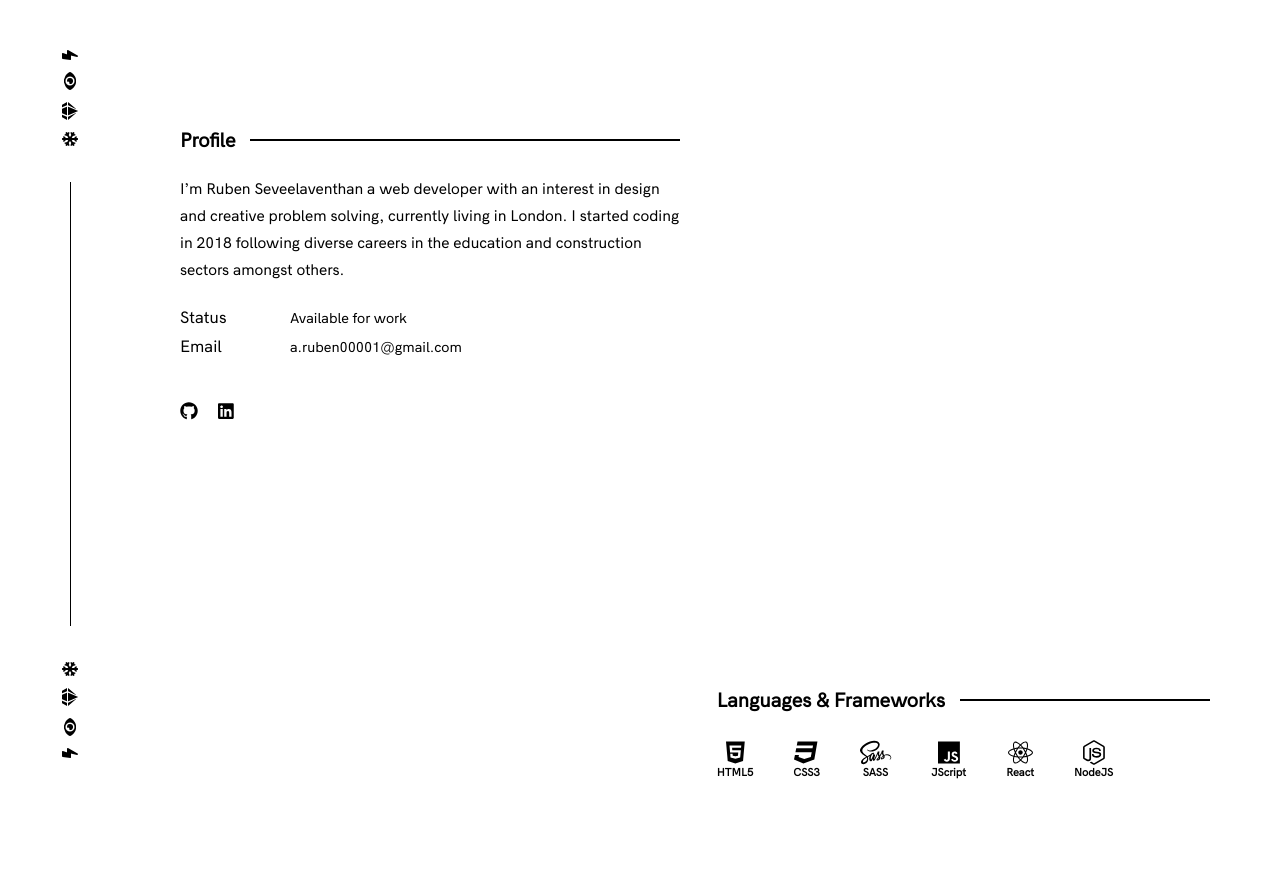
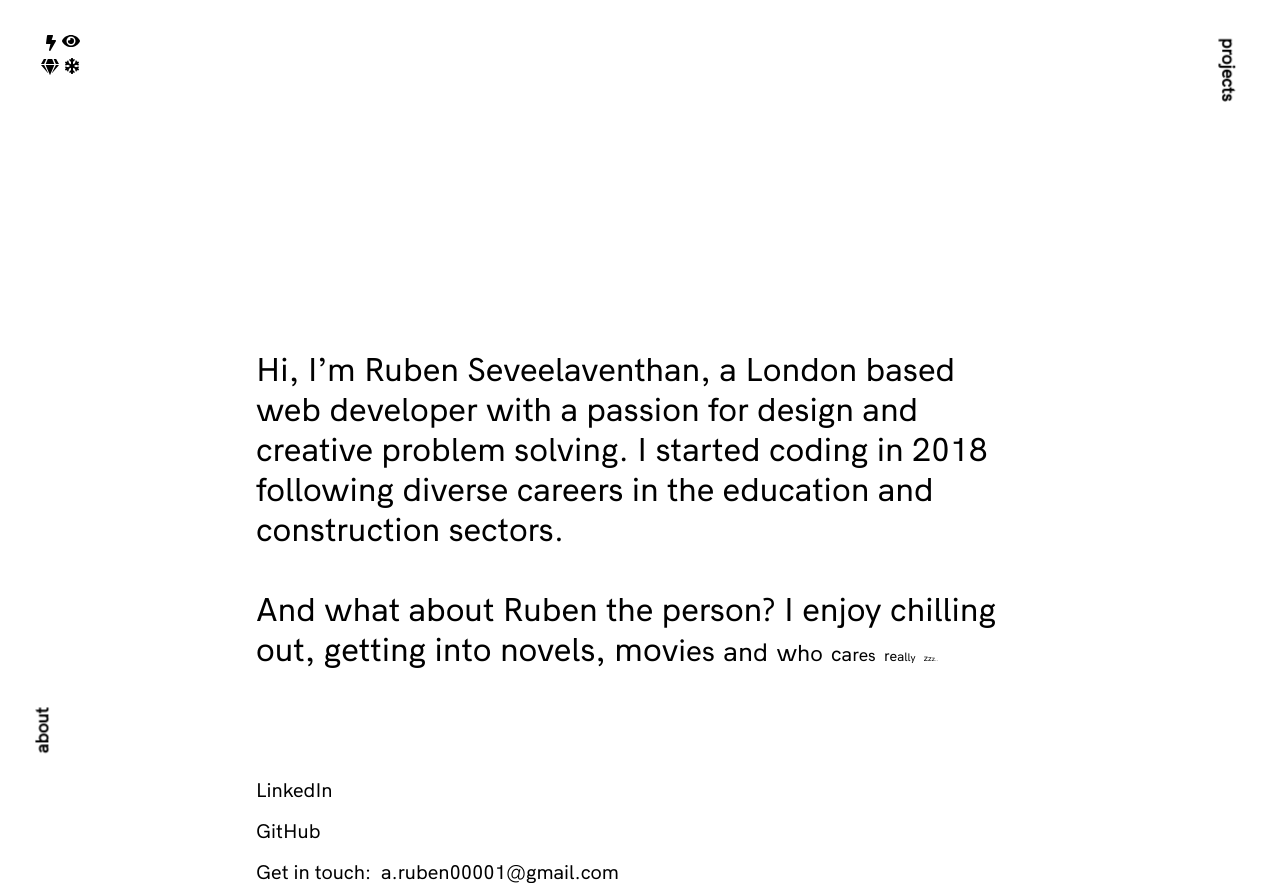
Before and after one commit to Ruben00001/website-portfolio, a React (Create React App) app: page /about in a window 1280 px wide. Before the commit the page ends 800 px from the top, so only its background shows below. Built offline with nearby package versions, Linux system fonts and the light colour scheme.

Commit message:
redesign about page

```diff
--- a/src/components/about/About.js
+++ b/src/components/about/About.js
@@ -1,8 +1,9 @@
 import React, { Component } from 'react'
 import { withRouter } from 'react-router'
 import { Transition, animated } from 'react-spring/renderprops'
-import { FontAwesomeIcon } from "@fortawesome/react-fontawesome"
-import { faBolt, faEye, faGem, faSnowflake } from "@fortawesome/free-solid-svg-icons"
+import Logo from '../pageLinks/Logo';
+import ProjectsLink from '../pageLinks/ProjectsLink';
+import AboutLink from '../pageLinks/AboutLink';
 import AboutSpielTitle from './AboutSpielTitle'
 import AboutSpielContent from './AboutSpielContent'
 import AboutSpielInfo from './AboutSpielInfo'
@@ -18,7 +19,7 @@ class Page2 extends Component {
     this.myRef = React.createRef();
 
     this.state = {
-      page2: true,
+      controlLeaveAnimation: true,
       sideDecorationOffset: 0
     }
 
@@ -46,62 +47,87 @@ class Page2 extends Component {
 
   componentDidMount() {
     setTimeout(() => {
-      window.addEventListener('wheel', this.onWheelA);
+      // window.addEventListener('wheel', this.onWheelA);
       // console.log('wheel event added');
     }, 500);
     console.log('about page mounted ...');
   }
 
   componentWillUnmount() {
-    window.addEventListener('wheel', this.onWheelA);
+    // window.addEventListener('wheel', this.onWheelA);
     // console.log('About wheel event removed');
+  }
+
+  routeHome = () => {
+    this.setState({
+      controlLeaveAnimation: false
+    });
+    setTimeout(() => {this.props.history.push('/')}, 600)
+  }
+
+  routeProjects = () => {
+    this.setState({
+      controlLeaveAnimation: false
+    });
+    setTimeout(() => {this.props.history.push('/work')}, 600)
   }
 
   render() {
     return (
-      <React.Fragment>
+      <div className="about__container">
+        <Logo route={this.routeHome} />
+        <ProjectsLink route={this.routeProjects} />
+        <AboutLink />
         <Transition
           native
-          items = { this.state.page2 }
-          from={{ opacity: 1, marginTop: 0 }}
+          items = { this.state.controlLeaveAnimation }
+          from={{ opacity: 0, marginTop: 20 }}
           enter={{ opacity: 1, marginTop: 0 }}
-          leave={{ opacity: 0, marginTop: 100 }}
+          leave={{ opacity: 0, marginTop: -300 }}
+          config={{ mass: 5, tension: 150, friction: 14 }}
         >
           {show => show && (props => (
-            <animated.div style={props}>
-              <div className="about__container">
-                <div className="side-decoration">
-                  <div className="side-decoration__icon-container">
-                    <FontAwesomeIcon className="side-decoration__icon"  icon={faBolt}/>
-                    <FontAwesomeIcon className="side-decoration__icon"  icon={faEye}/>
-                    <FontAwesomeIcon className="side-decoration__icon"  icon={faGem}/>
-                    <FontAwesomeIcon className="side-decoration__icon"  icon={faSnowflake}/>
-                  </div>
-                  <div className="side-decoration__line"></div>
-                  <div className="side-decoration__icon-container">
-                    <FontAwesomeIcon className="side-decoration__icon"  icon={faSnowflake}/>
-                    <FontAwesomeIcon className="side-decoration__icon"  icon={faGem}/>
-                    <FontAwesomeIcon className="side-decoration__icon"  icon={faEye}/>
-                    <FontAwesomeIcon className="side-decoration__icon"  icon={faBolt}/>
-                  </div>
+            <animated.div className="about__container--top" style={props}>
+              <div className="about__spiel">
+                <p className="about__spiel__content">Hi, I’m Ruben Seveelaventhan, a London based web developer with a passion for design and creative problem solving. I started coding in 2018 following diverse careers in the education and construction sectors.</p>
+                <p className="about__spiel__content"><br/>And what about Ruben the person? I enjoy chilling out, getting into novels, mo
+                <span className="about__spiel__content__span--1">v</span>
+                <span className="about__spiel__content__span--2">i</span>
+                <span className="about__spiel__content__span--3">e</span>
+                <span className="about__spiel__content__span--4">s</span> <span className="about__spiel__content__span--5">a</span>
+                <span className="about__spiel__content__span--6">n</span>
+                <span className="about__spiel__content__span--7">d</span> <span className="about__spiel__content__span--8">w</span>
+                <span className="about__spiel__content__span--9">h</span>
+                <span className="about__spiel__content__span--10">o</span> <span className="about__spiel__content__span--11">c</span>
+                <span className="about__spiel__content__span--12">a</span>
+                <span className="about__spiel__content__span--13">r</span>
+                <span className="about__spiel__content__span--14">e</span>
+                <span className="about__spiel__content__span--15">s</span> <span className="about__spiel__content__span--16">r</span>
+                <span className="about__spiel__content__span--17">e</span>
+                <span className="about__spiel__content__span--18">a</span>
+                <span className="about__spiel__content__span--19">l</span>
+                <span className="about__spiel__content__span--20">l</span>
+                <span className="about__spiel__content__span--21">y</span> <span className="about__spiel__content__span--22">z</span>
+                <span className="about__spiel__content__span--23">z</span>
+                <span className="about__spiel__content__span--24">z</span>
+                <span className="about__spiel__content__span--25">.</span>
+                <span className="about__spiel__content__span--26">.</span>
+                </p>
+                <div className="about__spiel__link about__spiel__link--linkedin">
+                  <a href="https://www.linkedin.com/in/ruben-seveelaventhan-0768b5167/" target="__blank"><p>LinkedIn</p></a>
                 </div>
-                <div className="about__container--top">
-                  <div className="about__spiel">
-                    <AboutSpielTitle /> {/* own component to animate separately - should change */}
-                    <AboutSpielContent />
-                    <AboutSpielInfo />
-                    <AboutSpielIcons />
-                  </div>
-                  {/* <AboutImageHeadshot /> */}
+                <div className="about__spiel__link">
+                  <a href="https://github.com/ruben00001" target="__blank"><p>GitHub</p></a>
                 </div>
-                <div className="about__container--bottom">
-                  <AboutLanguages />
+                <div className="about__spiel__link about__spiel__link--email">
+                  <p>Get in touch:</p>
+                  <a><p>a.ruben00001@gmail.com</p></a>
                 </div>
               </div>
             </animated.div>
           ))}
         </Transition>
-      </React.Fragment>
+      </div>
     )
   }
 }
@@ -109,3 +135,12 @@ class Page2 extends Component {
 
 const Page2WithRouter = withRouter(Page2);
 export default Page2WithRouter
+
+
+
+
+{/* <AboutSpielTitle />
+<AboutSpielContent />
+<AboutSpielInfo />
+<AboutSpielIcons /> */}
+{/* <AboutLanguages /> */}
--- a/src/components/home/SecondLineB.js
+++ b/src/components/home/SecondLineB.js
@@ -17,7 +17,7 @@ export default function SecondLineB() {
 
   const reset = useCallback(() => {
     someStringArray.forEach((item, itemIndex) => {
-      setTimeout(() => set(someStringArray.slice(0, itemIndex + 1)), itemIndex * 60)
+      setTimeout(() => set(someStringArray.slice(0, itemIndex + 1)), itemIndex * 50)
     })
   }, []);
 
--- a/src/components/work/Work.js
+++ b/src/components/work/Work.js
@@ -14,7 +14,7 @@ class Work extends Component {
     super(props)
 
     this.state = {
-      show: true,
+      controlLeaveAnimation: true,
       paginationActive: 'black',
       paginationInActive: 'rgb(192, 192, 192)',
       project: 1,
@@ -116,16 +116,16 @@ class Work extends Component {
   }
 
   routeHome = () => {
-    // this.setState({
-    //   page1: false,
-    // });
+    this.setState({
+      controlLeaveAnimation: false,
+    });
     setTimeout(() => {this.props.history.push('/')}, 600)
   }
 
   routeAbout = () => {
-    // this.setState({
-    //   page1: false,
-    // });
+    this.setState({
+      controlLeaveAnimation: false,
+    });
     setTimeout(() => {this.props.history.push('/about')}, 600)
   }
 
@@ -135,9 +135,16 @@ class Work extends Component {
         <Logo route={this.routeHome} />
         <ProjectsLink />
         <AboutLink route={this.routeAbout} />
-        <div className="flipper2"
-          onWheel={this.setAnimationLeaveValues}
-          onClick={this.setAnimationLeaveValues}>
+        <Transition
+          native
+          items = { this.state.controlLeaveAnimation }
+          from={{ opacity: 1, marginTop: 0 }}
+          enter={{ opacity: 1, marginTop: 0 }}
+          leave={{ opacity: 0, marginTop: -300 }}
+          config={{ mass: 5, tension: 150, friction: 14 }}
+        >
+          {show => show && (props => (
+            <animated.div style={props} className="flipper2" onWheel={this.setAnimationLeaveValues}>
               { this.state.project === 1 &&
                 <div className="flipper2__image">
                   <Spring
@@ -170,15 +177,14 @@ class Work extends Component {
                     config={{ delay: 480, duration: 300 }}>
                     { props => (
                       <div style={props} className="flipper2__links">
-                    <a href="" target="__blank">CODE</a>
-                    <a href="" target="__blank">LAUNCH</a>
+                        <a href="https://github.com/ruben00001/amy-jewellery--website" target="__blank">CODE</a>
+                        <a href="https://cryptic-plateau-33978.herokuapp.com/" target="__blank">LAUNCH</a>
                       </div>
                     )}
                   </Spring>
                 </div>
               }
-          {
-            this.state.project === 2 &&
+              { this.state.project === 2 &&
                 <div className="flipper2__image">
                   <Spring
                     from={{ top: '100%', width: '100%', height: '0%' }}
@@ -210,15 +216,14 @@ class Work extends Component {
                     config={{ delay: 480, duration: 300 }}>
                     { props => (
                       <div style={props} className="flipper2__links">
-                    <a href="" target="__blank">CODE</a>
-                    <a href="" target="__blank">LAUNCH</a>
+                        <a href="https://github.com/ruben00001/gentle-energy--website" target="__blank">CODE</a>
+                        <a href="http://gentleenergy.co.uk/" target="__blank">LAUNCH</a>
                       </div>
                     )}
                   </Spring>
                 </div>
               }
-          {
-            this.state.project === 3 &&
+              { this.state.project === 3 &&
                 <div className="flipper2__image">
                   <Spring
                     from={{ top: '100%', width: '100%', height: '0%' }}
@@ -250,15 +255,14 @@ class Work extends Component {
                     config={{ delay: 480, duration: 300 }}>
                     { props => (
                       <div style={props} className="flipper2__links">
-                    <a href="" target="__blank">CODE</a>
-                    <a href="" target="__blank">LAUNCH</a>
+                        <a href="https://github.com/ruben00001/nodejs-mountApp--project" target="__blank">CODE</a>
+                        <a href="https://nameless-tor-14744.herokuapp.com/" target="__blank">LAUNCH</a>
                       </div>
                     )}
                   </Spring>
                 </div>
               }
-          {
-            this.state.project === 4 &&
+              { this.state.project === 4 &&
                 <div className="flipper2__image">
                   <Spring
                     from={{ top: '100%', width: '100%', height: '0%' }}
@@ -290,15 +294,14 @@ class Work extends Component {
                     config={{ delay: 480, duration: 300 }}>
                     { props => (
                       <div style={props} className="flipper2__links">
-                    <a href="" target="__blank">CODE</a>
-                    <a href="" target="__blank">LAUNCH</a>
+                        <a href="https://github.com/ruben00001/js-calulator--project" target="__blank">CODE</a>
+                        <a href="https://ruben00001.github.io/js-calulator--project/" target="__blank">LAUNCH</a>
                       </div>
                     )}
                   </Spring>
                 </div>
               }
-          {
-            this.state.project === 5 &&
+              { this.state.project === 5 &&
                 <div className="flipper2__image">
                   <Spring
                     from={{ top: '100%', width: '100%', height: '0%' }}
@@ -330,8 +333,8 @@ class Work extends Component {
                     config={{ delay: 480, duration: 300 }}>
                     { props => (
                       <div style={props} className="flipper2__links">
-                    <a href="" target="__blank">CODE</a>
-                    <a href="" target="__blank">LAUNCH</a>
+                        <a href="https://github.com/ruben00001/react-weather-api--project" target="__blank">CODE</a>
+                        <a href="https://enigmatic-chamber-48968.herokuapp.com/" target="__blank">LAUNCH</a>
                       </div>
                     )}
                   </Spring>
@@ -349,7 +352,9 @@ class Work extends Component {
                 </Spring>
                 <div className="page-counter__number">05.</div>
               </div>
-        </div>
+            </animated.div>
+          ))}
+        </Transition>
       </div>
     )
   }
--- a/src/scss/style.scss
+++ b/src/scss/style.scss
@@ -16,6 +16,10 @@
   padding: 0;
   box-sizing: border-box;
   font-family: 'Hanken-Grotesk';
+}
+
+body {
+  overflow: hidden;
 }
 
 a:link, a:visited {
@@ -408,15 +412,16 @@ a:link, a:visited {
     display: relative;
 
     &--top {
-      height: 85%;
+      height: 70%;
       // border: 1px solid black;
       display: flex;
+      justify-content: center;
     }
 
-    &--bottom {
-      display: flex;
-      justify-content: flex-end;
-    }
+    // &--bottom {
+    //   display: flex;
+    //   justify-content: flex-end;
+    // }
   }
 
   &__title {
@@ -431,57 +436,145 @@ a:link, a:visited {
     div {
       width: 100%;
       height: 1px;
-      border: .5px solid black;
+      // border: .5px solid black;
       margin-left: 15px;
     }
   }
 
   &__spiel {
-    max-width: 500px;
-    margin: 190px 0 0 250px;
+    width: 60%;
+    margin-top: 350px;
     // border: 1px solid black;
 
-    @media (max-width: 1700px) {
-      margin: 150px 0 0 230px;
-    }
-
-    @media(max-width: 1550px) {
-      margin: 120px 0 0 180px;
-    }
 
     &__content {
-      padding-top: 15px;
-      margin-bottom: 25px;
-      font-size: 14px;
-      line-height: 27px;
-      max-width: 500px;
-    }
+      font-size: 30px;
+      line-height: 40px;
 
-    &__info {
-      display: flex;
-      align-items: center;
-      margin-bottom: 10px;
-
-      h2 {
-        font-size: 15px;
-        font-weight: 400;
-        width: 110px;
+      span {
+        display: inline-block;
       }
 
-      p {
+      &__span--1 {
+        font-size: 29px;
+      }
+
+      &__span--2 {
+        font-size: 28px;
+      }
+
+      &__span--3 {
+        font-size: 27px;
+      }
+
+      &__span--4 {
+        font-size: 26px;
+      }
+
+      &__span--5 {
+        font-size: 25px;
+      }
+
+      &__span--6 {
+        font-size: 24px;
+      }
+
+      &__span--7 {
+        font-size: 23px;
+      }
+
+      &__span--8 {
+        font-size: 22px;
+      }
+
+      &__span--9 {
+        font-size: 21px;
+      }
+
+      &__span--10 {
+        font-size: 20px;
+      }
+
+      &__span--11 {
+        font-size: 19px;
+      }
+
+      &__span--12 {
+        font-size: 18px;
+      }
+
+      &__span--13 {
+        font-size: 17px;
+      }
+
+      &__span--14 {
+        font-size: 16px;
+      }
+
+      &__span--15 {
+        font-size: 15px;
+      }
+
+      &__span--16 {
+        font-size: 14px;
+      }
+
+      &__span--17 {
         font-size: 13px;
+      }
+
+      &__span--18 {
+        font-size: 12px;
+      }
+
+      &__span--19 {
+        font-size: 11px;
+      }
+
+      &__span--20 {
+        font-size: 10px;
+      }
+
+      &__span--21 {
+        font-size: 9px;
+      }
+
+      &__span--22 {
+        font-size: 8px;
+      }
+
+      &__span--23 {
+        font-size: 7px;
+      }
+
+      &__span--24 {
+        font-size: 6px;
+      }
+      &__span--25 {
+        font-size: 5px;
+      }
+      &__span--26 {
+        font-size: 4px;
       }
     }
 
-    &__icons {
-      margin-top: 30px;
+    &__link {
+      margin: 20px 0;
       font-size: 18px;
-      padding-top: 15px;
 
-      a {
-        margin-right: 20px;
+      &--linkedin {
+        margin-top: 100px;
+      }
+
+      &--email {
+        display: flex;
+
+        p {
+          margin-right: 10px;
+        }
       }
     }
+
   }
 
 
```
Lines whose indentation alone changed are shown as unchanged.
